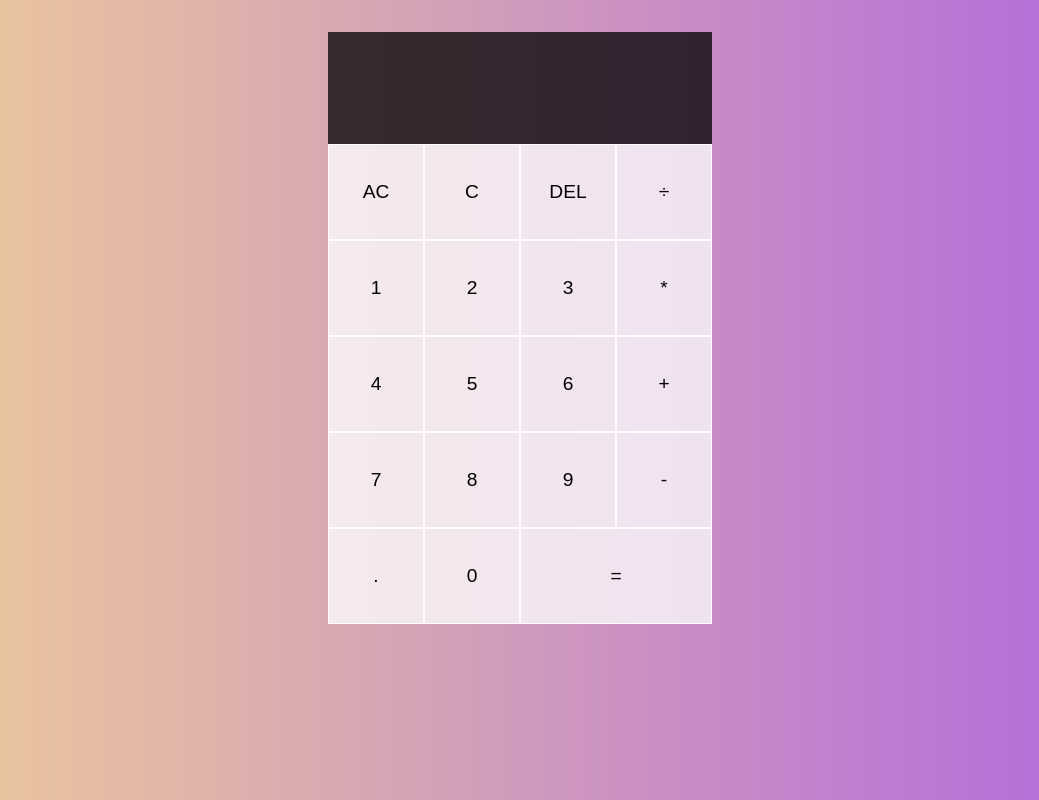
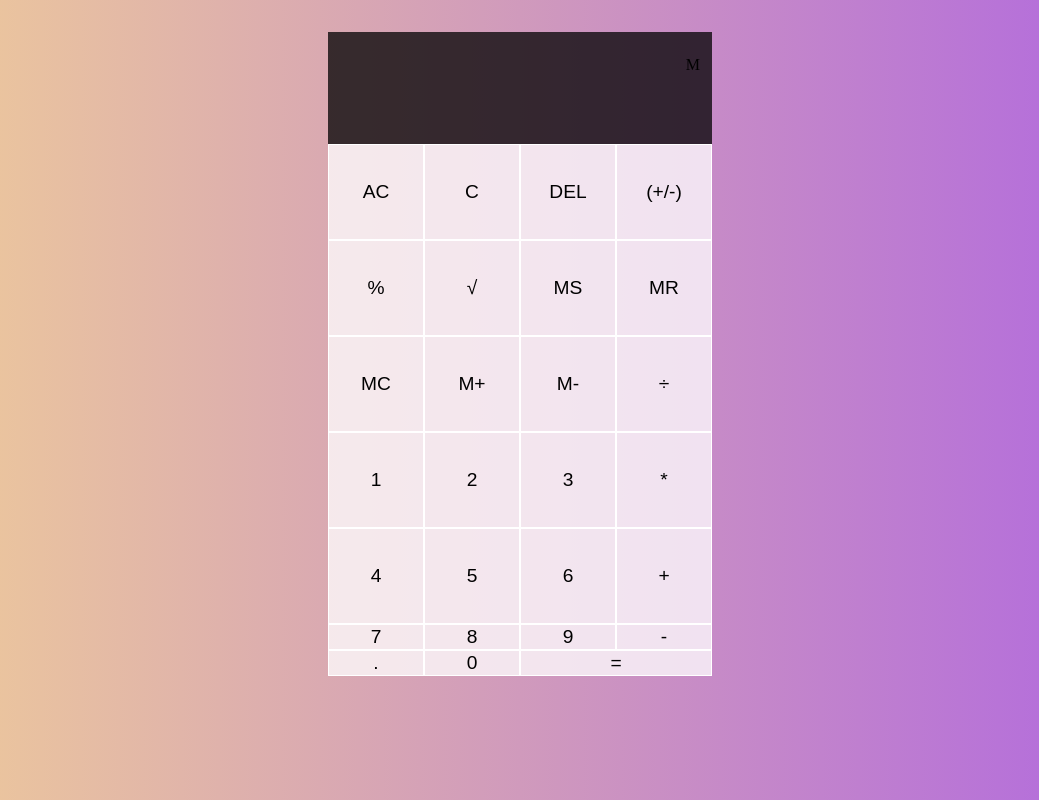
Before and after one commit to AlexAAguila/Calculator, a React (Vite) app in the folder calculator/: page / in a window 1280 px wide. Shown: the whole page, without its empty margins (120-1159 px from the left). Built offline with nearby package versions, Linux system fonts and the light colour scheme.

Commit message:
All bonuses

```diff
--- a/calculator/src/App.jsx
+++ b/calculator/src/App.jsx
@@ -9,7 +9,15 @@ export const ACTIONS = {
   CLEAR: 'clear',
   CLEAR_CURRENT: 'clear_current',
   DELETE_DIGIT: 'delete_digit',
-  EVALUATE: 'evaluate'
+  EVALUATE: 'evaluate',
+  SIGN: 'sign',
+  PERCENTAGE: 'percentage',
+  SQUAREROOT: 'square_root',
+  MSTORE: 'memory_store',
+  MRECALL: 'memory_recall',
+  MCLEAR: 'memory_clear',
+  MPLUS: 'memory_plus',
+  MMINUS: 'memory_minus'
 }
 function reducer(state, {type, payload }) {
   switch(type) {
@@ -53,6 +61,7 @@ function reducer(state, {type, payload }) {
           currentOperand: null,
         }
       }
+
       return {
         ...state,
         previousOperand: evaluate(state),
@@ -98,12 +107,81 @@ function reducer(state, {type, payload }) {
       }
     case ACTIONS.CLEAR:
       //return an empty state
-      return {}
+      return {memory:state.memory}
     case ACTIONS.CLEAR_CURRENT:
       if (state.currentOperand == null) {return state}
       return {...state, currentOperand: null}
+
+    case ACTIONS.SIGN:
+      if (state.currentOperand == null)
+        return state;
+
+
+      return{
+        ...state,
+        currentOperand: (-parseFloat(state.currentOperand)).toString()
+      }
+
+      case ACTIONS.PERCENTAGE:
+        if (state.currentOperand == null)
+        return state;
+
+        return{
+          ...state,
+          currentOperand: (state.currentOperand/100).toString()
+        }
+        case ACTIONS.SQUAREROOT:
+          if (state.currentOperand == null)
+          return state;
+
+          return{
+            ...state,
+            currentOperand: (Math.sqrt(state.currentOperand)).toString()
+          }
+        case ACTIONS.MSTORE:
+          if (state.currentOperand == null)
+            return state;
+
+          return{
+              ...state,
+              memory: state.currentOperand
+            }
+            case ACTIONS.MRECALL:
+              if (state.memory == null)
+                return state;
+
+              return{
+                  ...state,
+                  currentOperand: state.memory
+                }
+                case ACTIONS.MPLUS:
+                  if (state.currentOperand == null || state.memory == null)
+                    return state;
+
+                  return{
+                      ...state,
+                      currentOperand: (parseFloat(state.currentOperand) + (parseFloat(state.memory))).toString()
+                    }
+                case ACTIONS.MMINUS:
+                      if (state.currentOperand == null || state.memory == null)
+                        return state;
+
+                      return{
+                          ...state,
+                          currentOperand: (parseFloat(state.currentOperand) - (parseFloat(state.memory))).toString()
+                        }
+                 case ACTIONS.MCLEAR:
+                            return {...state,
+                              memory: ""
+                            }
+
+
+
+
   }
 }
+
+
 
 function evaluate({currentOperand, previousOperand, operation}) {
   const previous = parseFloat(previousOperand)
@@ -140,17 +218,29 @@ function formatOperand(operand) {
 }
 
 function App() {
-  const [{currentOperand, previousOperand, operation}, dispatch] = useReducer(reducer, {})
+  const [{currentOperand, previousOperand, operation, memory}, dispatch] = useReducer(reducer, {})
 
   return (
     <div className="calculator-grid">
       <div className='output'>
+ <div className='memory'>
+  {formatOperand(memory)}
+  {memory !== null ? 'M' : ''}
+</div>
         <div className='previous-operand'>{formatOperand(previousOperand)} {operation}</div>
         <div className='current-operand'>{formatOperand(currentOperand)}</div>
       </div>
       <button onClick={() => dispatch({type: ACTIONS.CLEAR})}>AC</button>
       <button onClick={() => dispatch({type: ACTIONS.CLEAR_CURRENT})}>C</button>
       <button onClick={() => dispatch({type: ACTIONS.DELETE_DIGIT})}>DEL</button>
+      <button onClick={() => dispatch({type: ACTIONS.SIGN})}>{"(+/-)"}</button>
+      <button onClick={() => dispatch({type: ACTIONS.PERCENTAGE})}>%</button>
+      <button onClick={() => dispatch({type: ACTIONS.SQUAREROOT})}>&radic;</button>
+      <button onClick={() => dispatch({type: ACTIONS.MSTORE})}>MS</button>
+      <button onClick={() => dispatch({type: ACTIONS.MRECALL})}>MR</button>
+      <button onClick={() => dispatch({type: ACTIONS.MCLEAR})}>MC</button>
+      <button onClick={() => dispatch({type: ACTIONS.MPLUS})}>M+</button>
+      <button onClick={() => dispatch({type: ACTIONS.MMINUS})}>M-</button>
       <OperationButton operation="÷" dispatch={dispatch}>÷</OperationButton>
       <DigitButton digit="1" dispatch={dispatch}/>
       <DigitButton digit="2" dispatch={dispatch}/>
```
